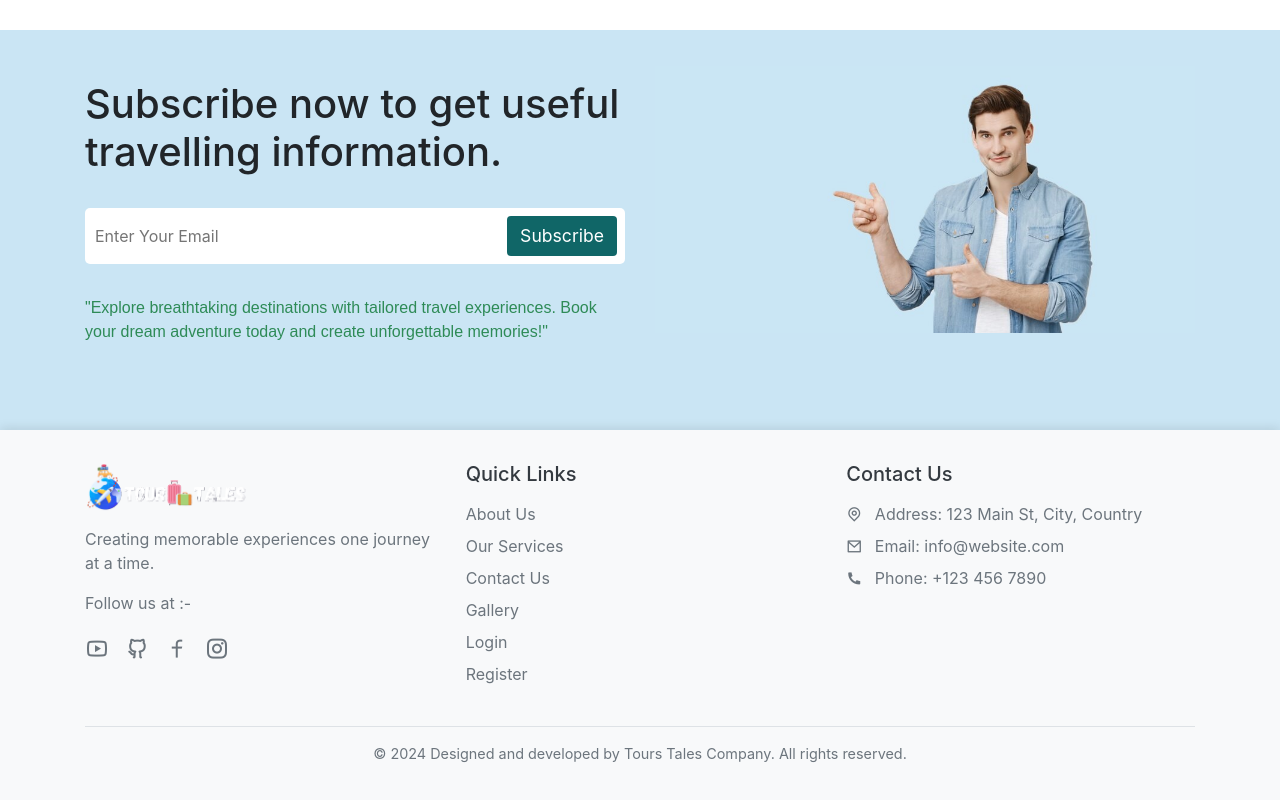
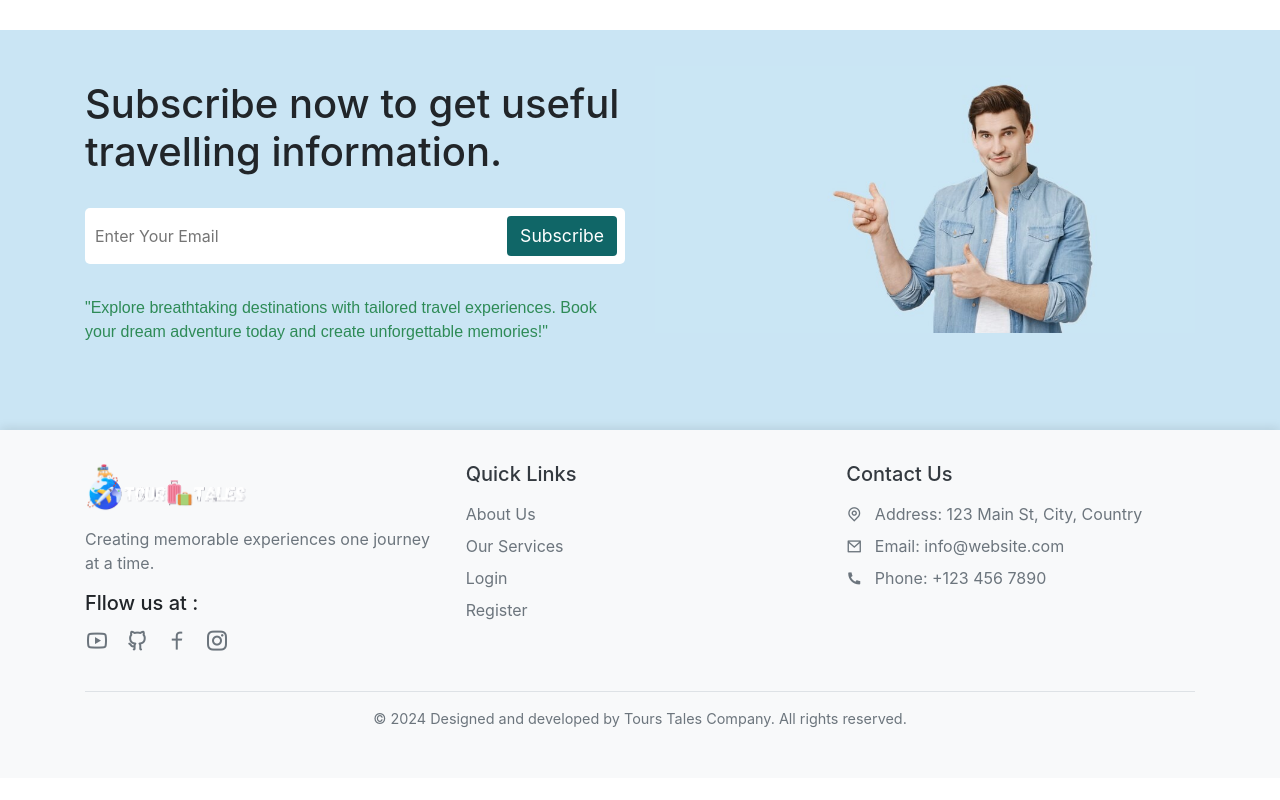
Before and after one commit to syedaasra24/Tour_Management, a React (Create React App) app in the folder frontend/: page /home in a window 1280 px wide. Shown: the part 3727-4527 px from the top of the page. After the commit the page ends 4505 px from the top, so only its background shows below. Built offline with nearby package versions, Linux system fonts and the light colour scheme.

Commit message:
footer change

```diff
--- a/frontend/src/components/Footer/Footer.jsx
+++ b/frontend/src/components/Footer/Footer.jsx
@@ -96,6 +96,10 @@
 
 
 
+
+
+
+
 import React from 'react';
 import './footer.css';
 import { Link } from 'react-router-dom';
@@ -103,9 +107,7 @@ import logo from '../../assets/images/logo2.png';
 
 const quickLinks = [
   { path: "/about", display: 'About Us' },
-  { path: "/services", display: 'Our Services' },
-  { path: "/contact", display: 'Contact Us' },
-  { path: "/gallery", display: 'Gallery' },
+  { path: "/tours", display: 'Our Services' },
   { path: '/login', display: 'Login' },
   { path: '/register', display: 'Register' },
 ];
@@ -128,7 +130,9 @@ const Footer = () => {
             <div className="footer-logo">
               <img src={logo} alt="Logo" />
               <p>Creating memorable experiences one journey at a time.</p>
-              <p>Follow us at :-</p>
+              <div className="follow-us">
+              <h5>Fllow us at : </h5>
+              </div>
             </div>
             <div className="footer-social">
               {socialLinks.map((social, index) => (
--- a/frontend/src/components/Footer/footer.css
+++ b/frontend/src/components/Footer/footer.css
@@ -140,3 +140,6 @@ text-align:center;
     border-top: 1px solid #dee2e6;
     padding-top: 1rem;
   }
+
+
+  .follow-us {}
```
